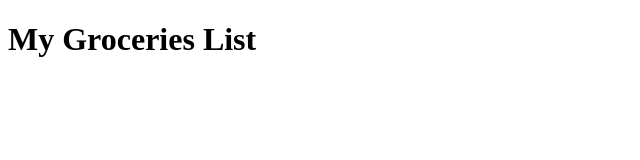
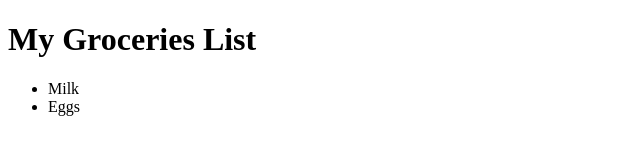
Before and after one commit to IMANZE/M3-W1-P2, a plain HTML site: page index.html in a window 1280 px wide. Shown: the whole page, without its empty margins (0-640 px from the left). Drawn offline with Linux system fonts and the light colour scheme.

Commit message:
UI Element

```diff
--- a/index.html
+++ b/index.html
@@ -8,5 +8,9 @@
 </head>
 <body>
     <h1>My Groceries List</h1>
+    <ul>
+        <li>Milk</li>
+        <li>Eggs</li>
+    </ul>
 </body>
 </html>
```
